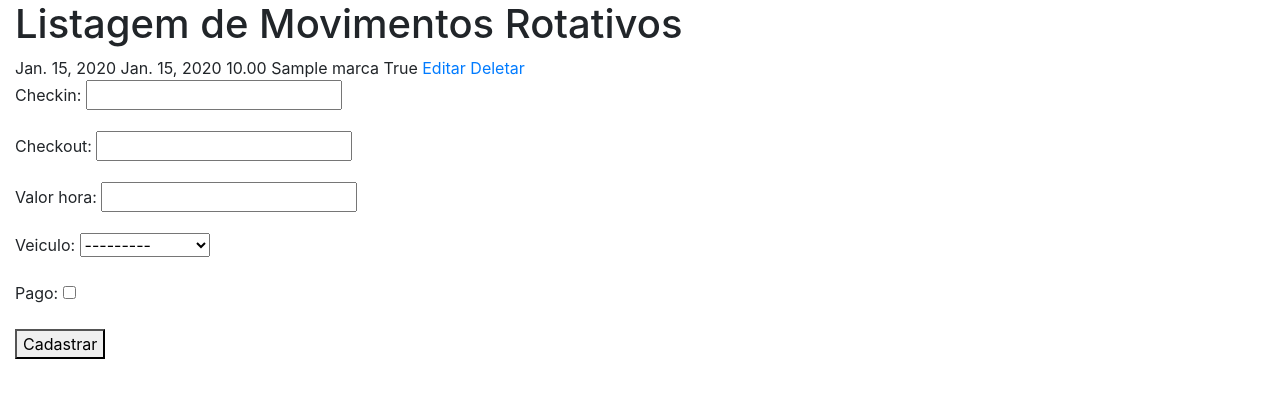
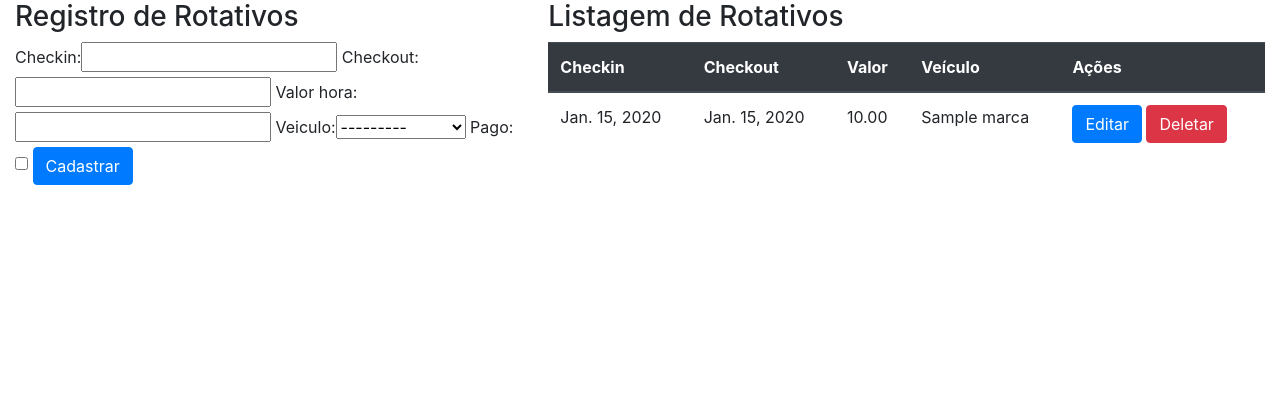
Before and after one commit to luciano-mesquita/sistema-estacionamento-django, a Django app: page /estacionamento/lista-rotativos/ in a window 1280 px wide. Shown: the top 398 px of the page. Run offline with Django 3.2, Linux system fonts and the light colour scheme; tables that the repository leaves empty hold one stand-in row (values such as "Sample post"); some libraries are stand-ins or nearby versions.

Commit message:
Finalizando bootstrap e ajustando templates de exclusao

```diff
--- a/core/settings.py
+++ b/core/settings.py
@@ -8,7 +8,7 @@ SECRET_KEY = config('SECRET_KEY')
 
 DEBUG = config('DEBUG', default=False, cast=bool)
 
-ALLOWED_HOSTS = ['localhost', 'estacionamento-luciano.herokuapp.com']
+ALLOWED_HOSTS = ['localhost', 'estacionamento-luciano.herokuapp.com', '192.168.0.104']
 
 INSTALLED_APPS = [
     'django.contrib.admin',
--- a/estacionamento/models.py
+++ b/estacionamento/models.py
@@ -21,7 +21,6 @@ class Veiculo(models.Model):
     marca = models.ForeignKey(Marca, on_delete=models.CASCADE)
     placa = models.CharField(max_length=7)
     cor = models.CharField(max_length=15)
-    observacoes = models.TextField()
 
     def __str__(self):
         return self.marca.nome
--- a/estacionamento/templates/estacionamento/lista_rotativos.html
+++ b/estacionamento/templates/estacionamento/lista_rotativos.html
@@ -4,23 +4,45 @@
 
 {% block principal %}
 
-<h1>Listagem de Movimentos Rotativos</h1>
+<div class="row">
+    <div class="col-md-5">
+        <h3>Registro de Rotativos</h3>
+        <form action="{% url 'est_cadastra_rotativo' %}" method="POST">
+            {% csrf_token %}
+            {{ form|bootstrap }}
+            <button type="submit" class="btn btn-primary">Cadastrar</button>
+        </form>
+    </div>
 
-{% for rotativo in rotativos %}
-    {{ rotativo.checkin }}
-    {{ rotativo.checkout }}
-    {{ rotativo.valor_hora }}
-    {{ rotativo.veiculo }}
-    {{ rotativo.pago }}
-    <a href="{% url 'est_atualiza_rotativo' rotativo.id %}">Editar</a>
-    <a href="{% url 'est_deleta_rotativo' rotativo.id %}">Deletar</a>
-    <br/>
-{% endfor %}
+    <div class="col-md-7">
+        <h3>Listagem de Rotativos</h3>
 
-<form action="{% url 'est_cadastra_rotativo' %}" method="POST">
-    {% csrf_token %}
-    {{ form.as_p }}
-    <button type="submit">Cadastrar</button>
-</form>
+        <table class="table">
+            <thead class="thead-dark">
+                <tr>
+                    <th scope="col">Checkin</th>
+                    <th scope="col">Checkout</th>
+                    <th scope="col">Valor</th>
+                    <th scope="col">Veículo</th>
+                    <th scope="col">Ações</th>
+                </tr>
+            </thead>
+            {% for rotativo in rotativos %}
+            <tbody>
+                <tr>
+                    <td>{{ rotativo.checkin }}</td>
+                    <td>{{ rotativo.checkout }}</td>
+                    <td>{{ rotativo.valor_hora }}</td>
+                    <td>{{ rotativo.veiculo }}</td>
+                    <td>
+                        <a href="{% url 'est_atualiza_rotativo' rotativo.id %}" class="btn btn-primary">Editar</a>
+                        <a href="{% url 'est_deleta_rotativo' rotativo.id %}" class="btn btn-danger">Deletar</a>
+                    </td>
+                </tr>
+            </tbody>
+            {% endfor %}
+        </table>
+    </div>
+</div>
 
 {% endblock %}
--- a/estacionamento/views.py
+++ b/estacionamento/views.py
@@ -91,7 +91,7 @@ def deleta_pessoa(request, id):
         pessoa.delete()
         return redirect('est_lista_pessoas')
     else:
-        return render(request, 'estacionamento/confirma_del_pessoa.html', {'pessoa': pessoa})
+        return render(request, 'estacionamento/confirma_delete.html', {'obj': pessoa})
 
 def deleta_veiculo(request, id):
     veiculo = Veiculo.objects.get(id=id)
@@ -100,7 +100,7 @@ def deleta_veiculo(request, id):
         veiculo.delete()
         return redirect('est_lista_veiculos')
     else:
-        return render(request, 'estacionamento/confirma_del_veiculo.html', {'veiculo': veiculo})
+        return render(request, 'estacionamento/confirma_delete.html', {'obj': veiculo})
 
 def deleta_rotativo(request, id):
     rotativo = Rotativo.objects.get(id=id)
@@ -109,4 +109,4 @@ def deleta_rotativo(request, id):
         rotativo.delete()
         return redirect('est_lista_rotativos')
     else:
-        return render(request, 'estacionamento/confirma_del_rotativo.html', {'rotativo': rotativo})
+        return render(request, 'estacionamento/confirma_delete.html', {'obj': rotativo})
```
Also changed, not shown: estacionamento/templates/estacionamento/confirma_del_pessoa.html (deleted, +0 -12 lines), estacionamento/templates/estacionamento/confirma_del_rotativo.html (deleted, +0 -12 lines), estacionamento/templates/estacionamento/confirma_del_veiculo.html (deleted, +0 -12 lines), estacionamento/templates/estacionamento/confirma_delete.html (added, +12 -0 lines), estacionamento/templates/estacionamento/lista_pessoas.html (+5 -8 lines), estacionamento/templates/estacionamento/lista_veiculos.html (+5 -5 lines), estacionamento/migrations/0003_remove_veiculo_observacoes.py (added).
